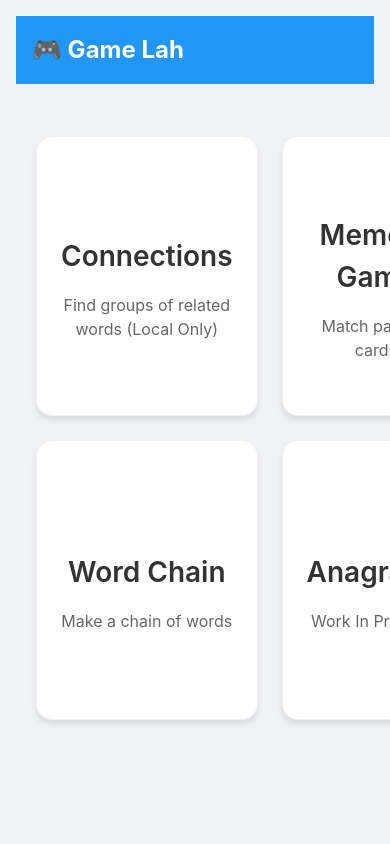
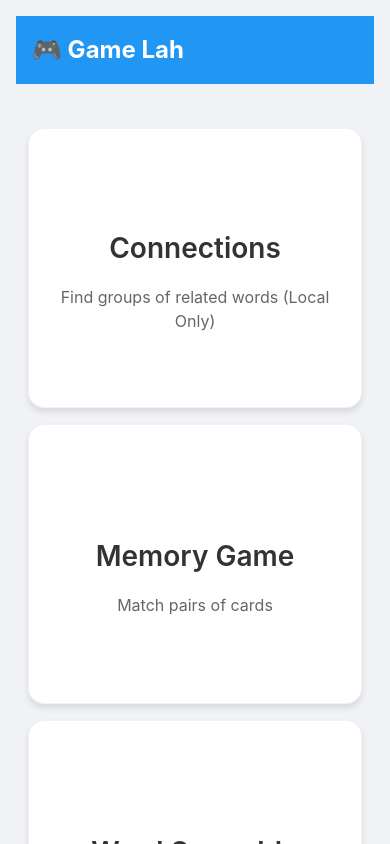
Before and after one commit to Le-Jared/game-hub, a React (Vite) app: page / in a window 390 px wide. Shown: the top 844 px of the page. Built offline with nearby package versions, Linux system fonts and the light colour scheme.

Commit message:
Mobile responsive

```diff
--- a/src/components/games/WordChain/WordChain.styles.js
+++ b/src/components/games/WordChain/WordChain.styles.js
@@ -44,6 +44,7 @@ export const styles = {
       backgroundColor: '#f0f0f0',
       padding: '5px 10px',
       borderRadius: '3px',
+      color: '#000000',
     },
     instructions: {
       backgroundColor: '#f8f9fa',
--- a/src/components/layout/GameHub.jsx
+++ b/src/components/layout/GameHub.jsx
@@ -183,11 +183,12 @@ export const styles = {
   },
   gameGrid: {
     display: 'grid',
-    gridTemplateColumns: 'repeat(4, 1fr)',
-    gap: '24px',
+    gridTemplateColumns: 'repeat(auto-fit, minmax(250px, 1fr))',
+    gap: 'clamp(16px, 2vw, 24px)',
     maxWidth: '1400px',
     margin: '0 auto',
-    padding: '20px',
+    padding: 'clamp(12px, 2vw, 20px)',
+    width: '100%',
   },
 };
 
```
